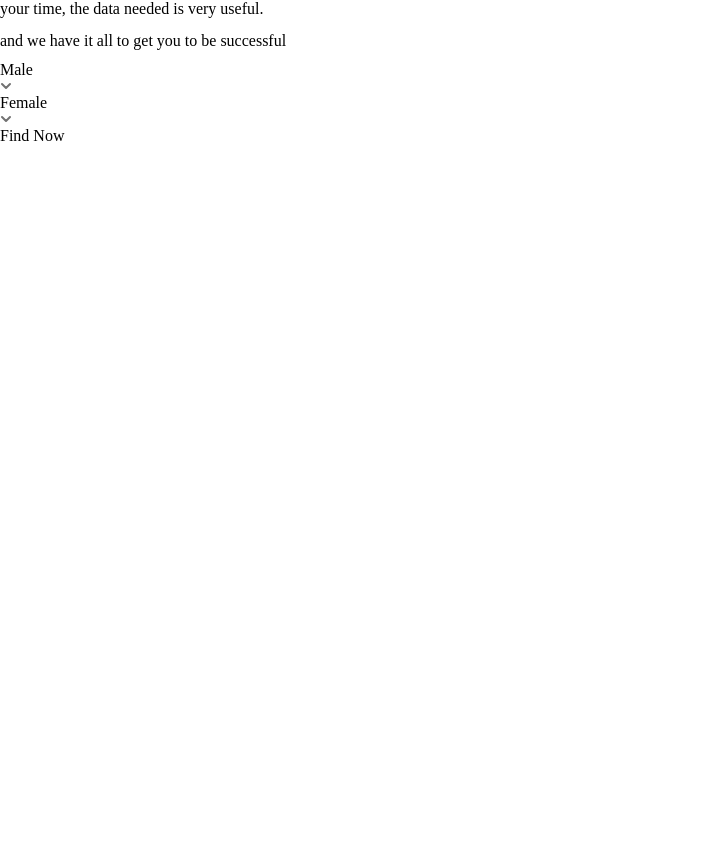
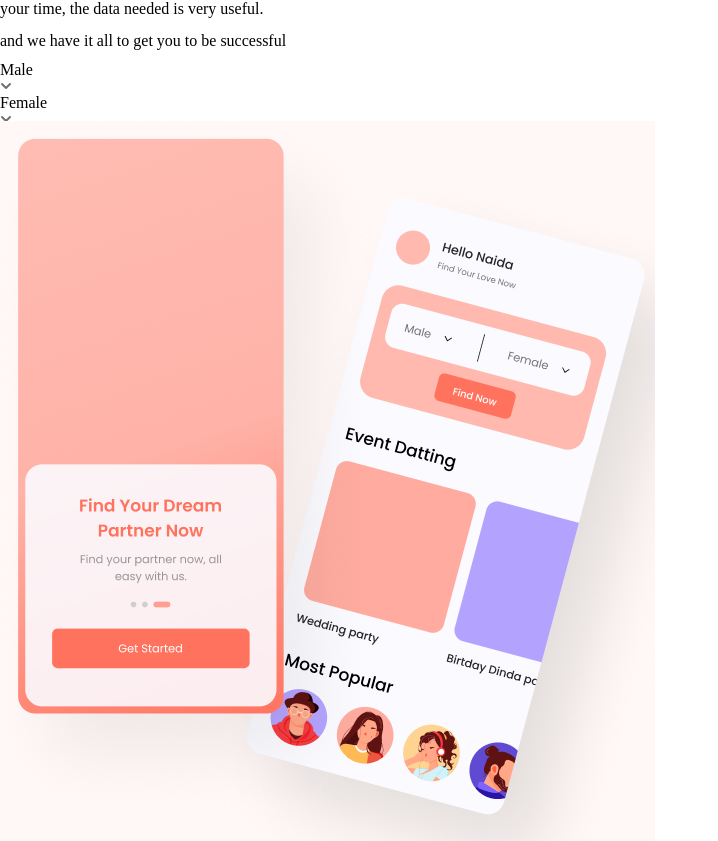
Before and after one commit to MiraWir/figma-frontend, a React (Vite) app: page / in a window 1280 px wide. Shown: the part 419-1260 px from the top of the page, without its empty margins (0-718 px from the left). Before the commit the page ends 800 px from the top, so only its background shows below. Built offline with nearby package versions, Linux system fonts and the light colour scheme.

Commit message:
image to hero section... but i guess it has a shadow idk. ill pass for now

```diff
--- a/src/components/sections/Hero.jsx
+++ b/src/components/sections/Hero.jsx
@@ -1,3 +1,5 @@
+import heroImage from "../../assets/images/hero-ui.png";
+
 const Hero = () => {
   return (
     <section className="w-full h-[859px] bg-[#FFB9AF]/10 flex items-center justify-center">
@@ -48,9 +50,13 @@ const Hero = () => {
             </div>
           </div>
 
-          {}
+          {/*image*/}
           <div className="hidden lg:block">
-            <div className="bg-white/20 backdrop-blur-sm rounded-2xl w-full h-96"></div>
+            <img
+              src={heroImage}
+              alt="Hero UI"
+              className="w-full h-auto max-w-full object-contain"
+            />
           </div>
         </div>
       </div>
```
